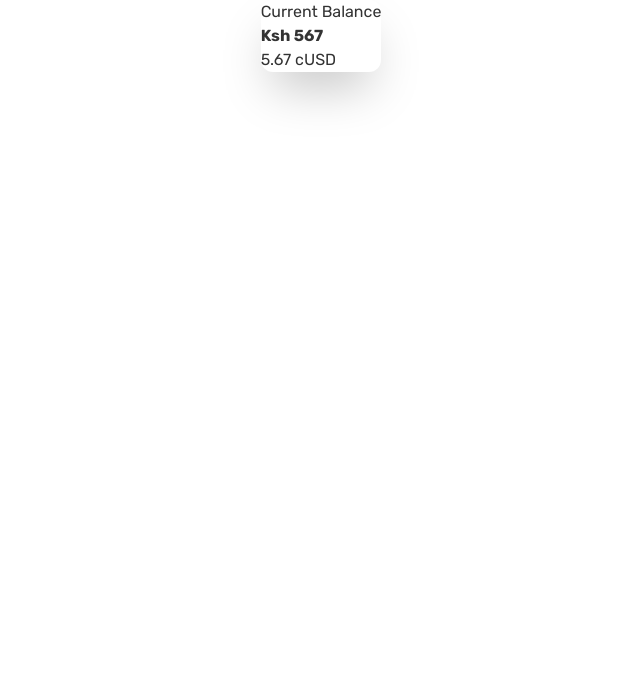
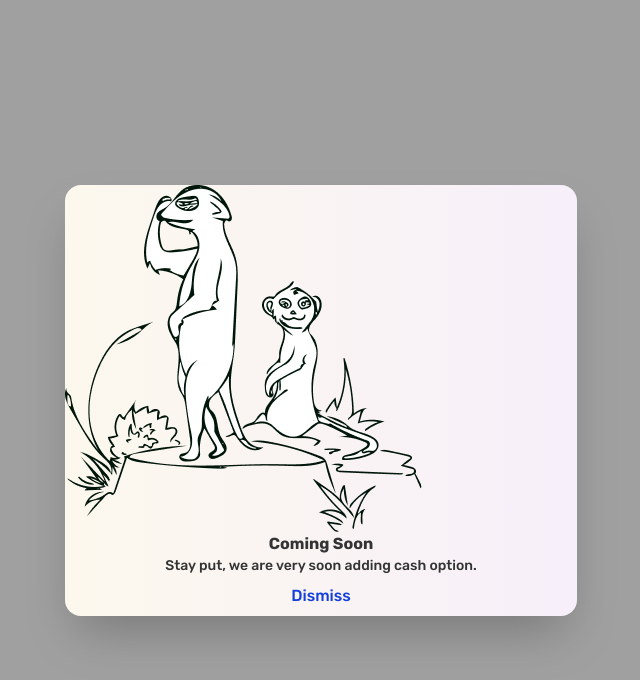
Before and after one commit to Kukuza/sargo-interface, a React (Create React App) app: page / in a window 1280 px wide. Shown: the top 680 px of the page, without its empty margins (319-959 px from the left). Built offline with nearby package versions, Linux system fonts and the light colour scheme.

Commit message:
Completed the coming soon modal

```diff
--- a/package.json
+++ b/package.json
@@ -5,6 +5,7 @@
   "dependencies": {
     "@craco/craco": "^6.4.3",
     "@fullhuman/postcss-purgecss": "^4.1.3",
+    "@headlessui/react": "^1.6.0",
     "@testing-library/jest-dom": "^5.16.4",
     "@testing-library/react": "^13.1.1",
     "@testing-library/user-event": "^13.5.0",
--- a/src/App.tsx
+++ b/src/App.tsx
@@ -1,9 +1,9 @@
 import React from 'react';
-import BalanceCard from './components/cards/BalanceCard';
+import ComingSoon from './components/modals/ComingSoon';
 function App() {
   return (
     <div className="flex justify-center items-center p-[10px]">
-      <BalanceCard/>
+      <ComingSoon/>
     </div>
   );
 }
--- /dev/null
+++ b/src/components/modals/ComingSoon.tsx
@@ -0,0 +1,62 @@
+import { Fragment, useRef, useState } from 'react'
+import { Dialog, Transition } from '@headlessui/react'
+import { COMING_SOON } from '../../images';
+
+
+const ComingSoon = () => {
+  const [open, setOpen] = useState(true);
+
+  const cancelButtonRef = useRef(null);
+
+  return (
+    <Transition.Root show={open} as={Fragment}>
+    <Dialog as="div" className="fixed z-10 inset-0 overflow-y-auto" initialFocus={cancelButtonRef} onClose={setOpen}>
+      <div className="flex items-end justify-center min-h-screen pt-4 px-4 pb-20 text-center sm:block sm:p-0">
+        <Transition.Child
+          as={Fragment}
+          enter="ease-out duration-300"
+          enterFrom="opacity-0"
+          enterTo="opacity-100"
+          leave="ease-in duration-200"
+          leaveFrom="opacity-100"
+          leaveTo="opacity-0"
+        >
+          <Dialog.Overlay className="fixed inset-0 bg-grayLighter bg-opacity-75 transition-opacity" />
+        </Transition.Child>
+        <span className="hidden sm:inline-block sm:align-middle sm:h-screen" aria-hidden="true">
+          &#8203;
+        </span>
+        <Transition.Child
+          as={Fragment}
+          enter="ease-out duration-300"
+          enterFrom="opacity-0 translate-y-4 sm:translate-y-0 sm:scale-95"
+          enterTo="opacity-100 translate-y-0 sm:scale-100"
+          leave="ease-in duration-200"
+          leaveFrom="opacity-100 translate-y-0 sm:scale-100"
+          leaveTo="opacity-0 translate-y-4 sm:translate-y-0 sm:scale-95"
+        >
+          <div className="wakalaModalGradient w-[320px] h-[416px] relative inline-block align-bottom rounded-2xl overflow-hidden shadow-2xl transform transition-all sm:my-8 sm:align-middle sm:max-w-lg sm:w-full">
+           <div className='flex-col justify-center items-center p-[10px] '>
+                  <img className='m-[50px] ml-[100px] h-[87px] w-[90px]' src={COMING_SOON} alt="Coming_soon"/>
+                  <div className='body3 text-textPrimary font-bold'>Coming Soon</div>
+                    <h1 className=" mt-[30px] text-sm text-textPrimary">
+                        Stay put, we are very soon adding cash option.
+                    </h1>
+              <button
+                type="button"
+                className="sh1 h-[20px] w-[105px] mt-[60px] inline-flex justify-center px-4 py-2 font-large text-accent1 focus:outline-none"
+                onClick={() => setOpen(false)}
+                ref={cancelButtonRef}
+              >
+                Dismiss
+              </button>
+              </div>
+          </div>
+        </Transition.Child>
+      </div>
+    </Dialog>
+  </Transition.Root>
+  )
+}
+
+export default ComingSoon
--- a/src/index.css
+++ b/src/index.css
@@ -136,4 +136,7 @@
     .cardGradient {
      background:linear-gradient(135deg, rgba(255, 140, 161, 0.08),rgba(252, 207, 47, 0.08),rgba(255, 255, 255, 0.08),rgba(248, 48, 180, 0.08),rgba(47, 68, 252, 0.08));
     }
+    .wakalaModalGradient {
+      background:linear-gradient(to left,#F7EFFA,#FCF8ED);
+    }
 }
```
Also changed, not shown: 1 other file (tests, documents, lock files or other folders).
